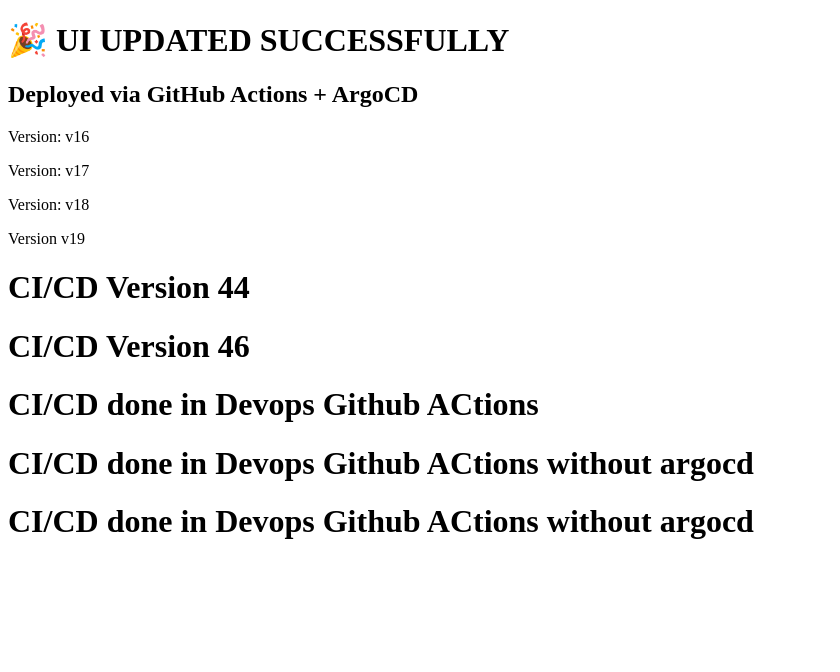
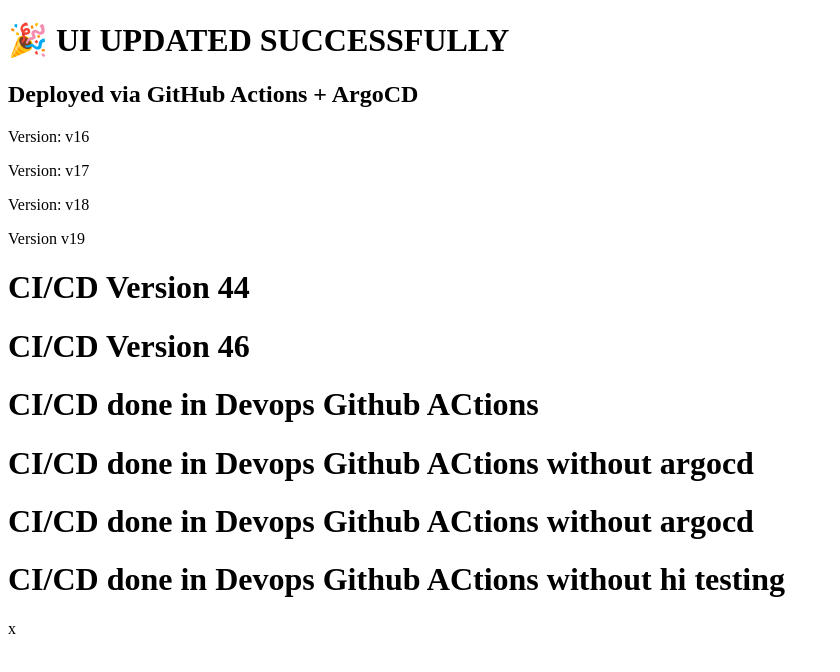
Before and after one commit to sagarpatil28dec98/cicd-one-repo, a plain HTML site: page app/index.html in a window 1280 px wide. Shown: the whole page, without its empty margins (0-840 px from the left). Drawn offline with Linux system fonts and the light colour scheme.

Commit message:
testing neew tag

```diff
--- a/app/index.html
+++ b/app/index.html
@@ -15,6 +15,7 @@
         <h1>CI/CD done in Devops Github ACtions</h1>
         <h1>CI/CD done in Devops Github ACtions without argocd</h1>
         <h1>CI/CD done in Devops Github ACtions without argocd</h1>
+        <h1>CI/CD done in Devops Github ACtions without hi testing</h1>x
 
 
   </body>
```
